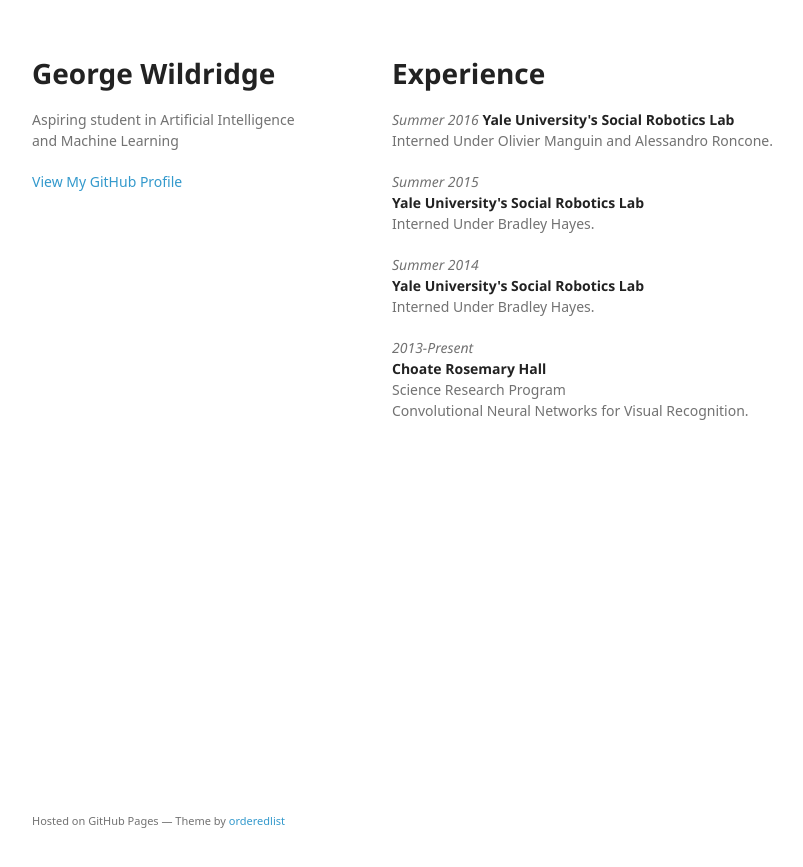
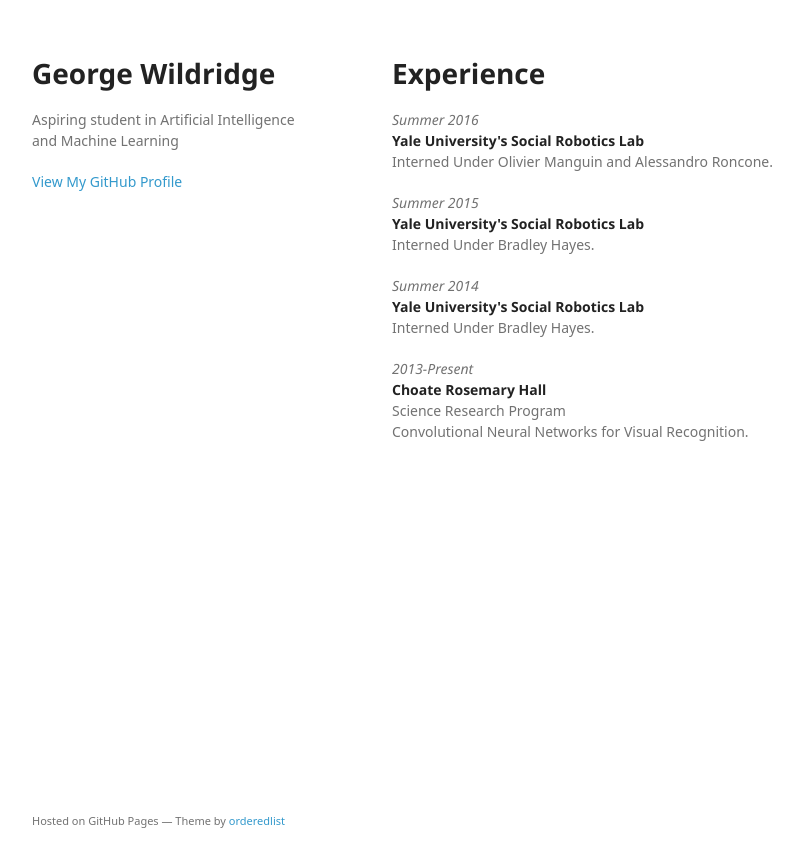
Before and after one commit to georgewildridge/georgewildridgeoriginalwebsite, a Jekyll site: the page index.html, which Jekyll copies as it is, in a window 1280 px wide. Shown: the top 867 px of the page, without its empty margins (178-981 px from the left). Built offline with Jekyll 4.4.1, drawn with Linux system fonts in a browser that asks for light colours; some web fonts are replaced.

Commit message:
Replace master branch with page content via GitHub

```diff
--- a/index.html
+++ b/index.html
@@ -26,7 +26,7 @@
         <h1>
 <a id="experience" class="anchor" href="#experience" aria-hidden="true"><span aria-hidden="true" class="octicon octicon-link"></span></a>Experience</h1>
 
-<p><em>Summer 2016</em>
+<p><em>Summer 2016</em><br>
 <strong>Yale University's Social Robotics Lab</strong><br>
 Interned Under Olivier Manguin and Alessandro Roncone. </p>
 
@@ -41,7 +41,7 @@
 <p><em>2013-Present</em><br>
 <strong>Choate Rosemary Hall</strong><br>
 Science Research Program<br>
-Convolutional Neural Networks for Visual Recognition.</p>
+Convolutional Neural Networks for Visual Recognition.     </p>
       </section>
       <footer>
         <p><small>Hosted on GitHub Pages &mdash; Theme by <a href="https://github.com/orderedlist">orderedlist</a></small></p>
--- a/params.json
+++ b/params.json
@@ -1,6 +1,6 @@
 {
   "name": "George Wildridge",
   "tagline": "Aspiring student in Artificial Intelligence and Machine Learning",
-  "body": "#Experience\r\n\r\n*Summer 2016*\r\n**Yale University's Social Robotics Lab**       \r\nInterned Under Olivier Manguin and Alessandro Roncone. \r\n\r\n\r\n*Summer 2015*   \r\n**Yale University's Social Robotics Lab**    \r\nInterned Under Bradley Hayes. \r\n\r\n\r\n*Summer 2014*   \r\n**Yale University's Social Robotics Lab**    \r\nInterned Under Bradley Hayes. \r\n\r\n\r\n*2013-Present*   \r\n**Choate Rosemary Hall**   \r\nScience Research Program   \r\nConvolutional Neural Networks for Visual Recognition.\r\n\r\n   ",
+  "body": "#Experience\r\n\r\n*Summer 2016*   \r\n**Yale University's Social Robotics Lab**        \r\nInterned Under Olivier Manguin and Alessandro Roncone. \r\n\r\n\r\n*Summer 2015*    \r\n**Yale University's Social Robotics Lab**     \r\nInterned Under Bradley Hayes. \r\n\r\n\r\n*Summer 2014*    \r\n**Yale University's Social Robotics Lab**     \r\nInterned Under Bradley Hayes. \r\n\r\n\r\n*2013-Present*      \r\n**Choate Rosemary Hall**     \r\nScience Research Program      \r\nConvolutional Neural Networks for Visual Recognition.     ",
   "note": "Don't delete this file! It's used internally to help with page regeneration."
 }
```
